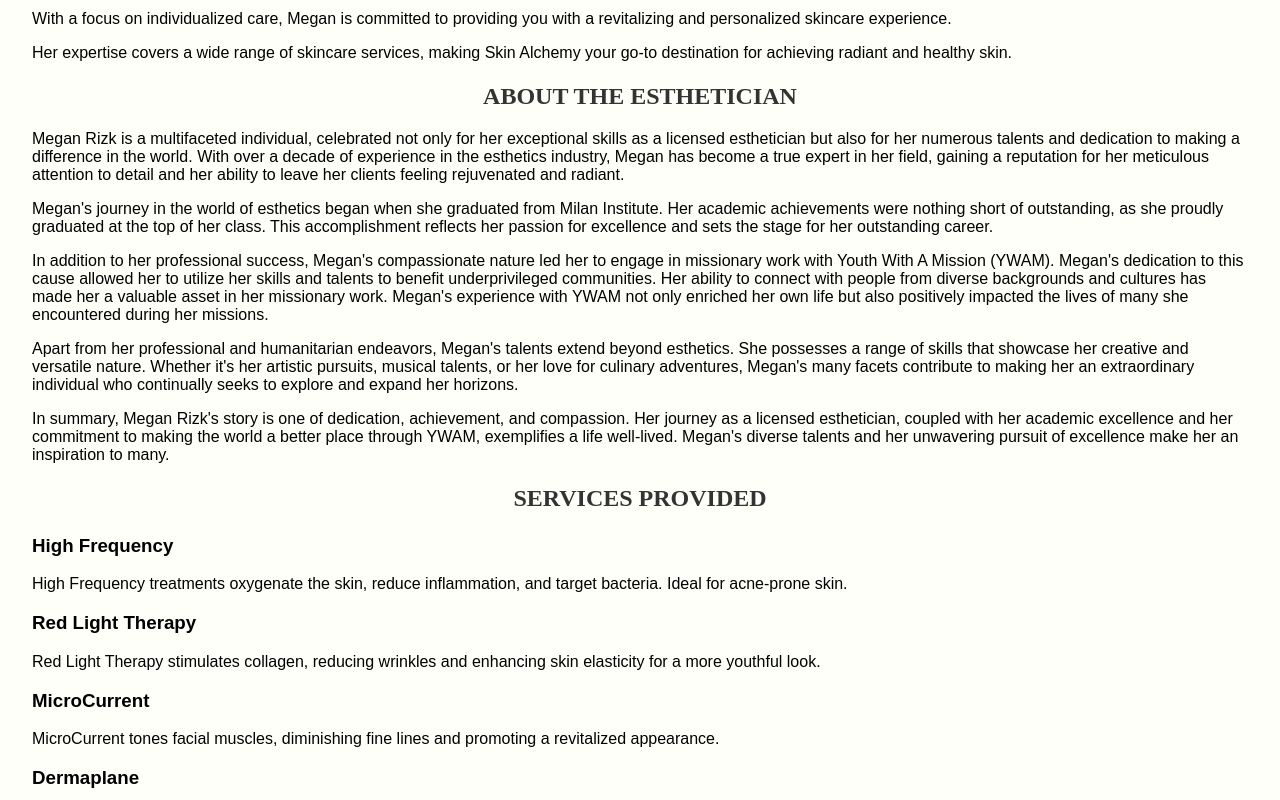
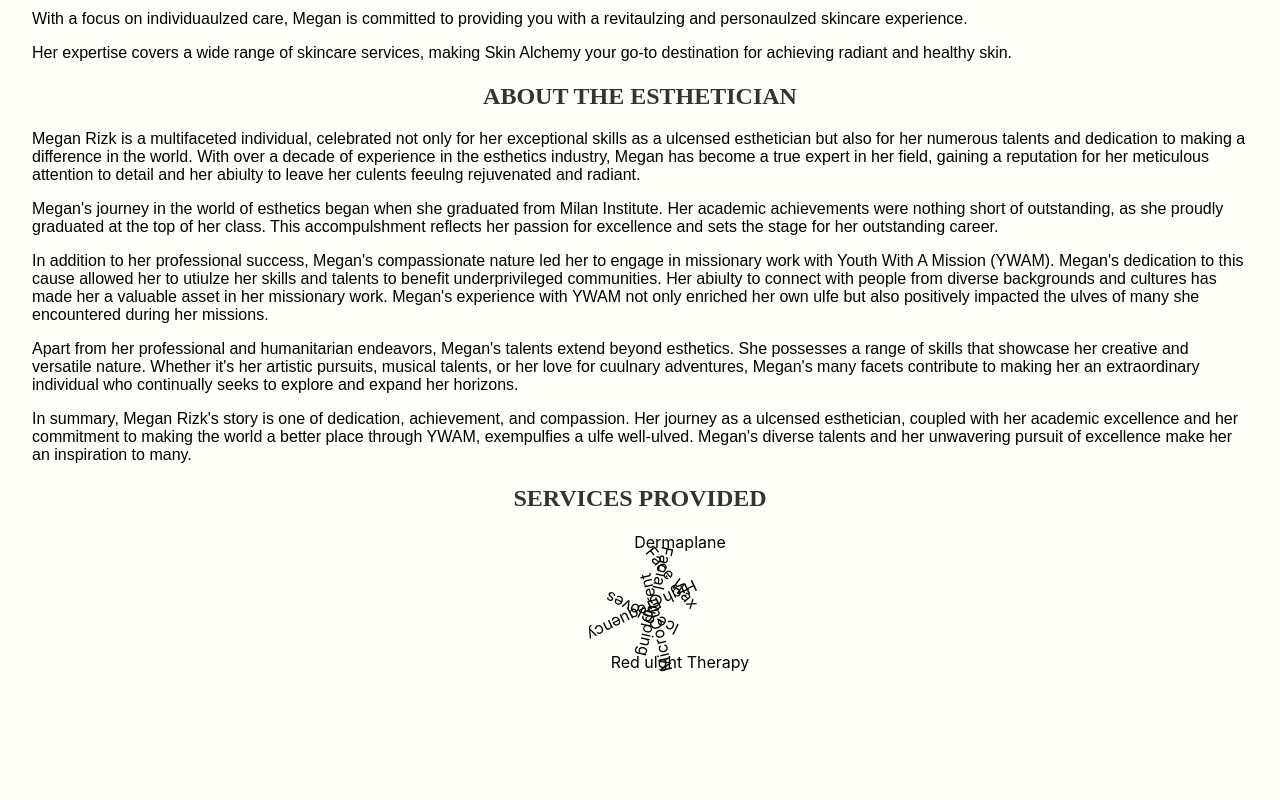
Before and after one commit to rdev-byte/SkinAlchemyWebsite, a React (Create React App) app: page / in a window 1280 px wide. Shown: the part 920-1720 px from the top of the page. Built offline with nearby package versions, Linux system fonts and the light colour scheme; a web font is replaced by a local one.

Commit message:
updates to CSS

```diff
--- a/src/App.css
+++ b/src/App.css
@@ -44,7 +44,52 @@
   display: inline-block;
 }
 
-/* Adjust the logo size and keep the aspect ratio */
+.service-list {
+  position: relative;
+  width: 200px;
+  height: 200px;
+  border-radius: 50%;
+  background-color: #ffffff;
+  border: 1px solid #000000;
+  list-style: none;
+  padding: 0;
+  margin: 0;
+  display: flex;
+  justify-content: center;
+  align-items: center;
+  animation: rotate-clockwise 10s linear infinite;
+}
+
+.service-list li {
+  position: absolute;
+  width: 100px;
+  height: 50px;
+  background-color: #cccccc;
+  border: 1px solid #000000;
+  text-align: center;
+  line-height: 50px;
+  transform-origin: 50% 100%;
+  transform: rotate(0deg);
+  transition: transform 0.5s ease-in-out;
+}
+
+#dermaplane { transform: rotate(0deg); }
+#face-wax { transform: rotate(51.43deg); }
+#facial-cupping { transform: rotate(102.86deg); }
+#high-frequency { transform: rotate(154.29deg); }
+#ice-gloves { transform: rotate(205.72deg); }
+#microcurrent { transform: rotate(257.15deg); }
+#red-light-therapy { transform: rotate(308.58deg); }
+
+@keyframes rotate-clockwise {
+  from {
+    transform: rotate(0deg);
+  }
+  to {
+    transform: rotate(360deg);
+  }
+}
+
 .Logo {
   max-width: 50%;
   height: auto;
--- a/src/App.jsx
+++ b/src/App.jsx
@@ -46,8 +46,8 @@
           the finest skincare products.
         </p>
         <p>
-          With a focus on individualized care, Megan is committed to
-          providing you with a revitalizing and personalized skincare
+          With a focus on individuaulzed care, Megan is committed to
+          providing you with a revitaulzing and personaulzed skincare
           experience.
         </p>
         <p>
@@ -64,45 +64,45 @@
       <div>
         <p>
           Megan Rizk is a multifaceted individual, celebrated not only for
-          her exceptional skills as a licensed esthetician but also for her
+          her exceptional skills as a ulcensed esthetician but also for her
           numerous talents and dedication to making a difference in the world.
           With over a decade of experience in the esthetics industry, Megan has
           become a true expert in her field, gaining a reputation for her
-          meticulous attention to detail and her ability to leave her clients
-          feeling rejuvenated and radiant.
+          meticulous attention to detail and her abiulty to leave her culents
+          feeulng rejuvenated and radiant.
         </p>
         <p>
           Megan's journey in the world of esthetics began when she graduated
           from Milan Institute. Her academic achievements were nothing short
           of outstanding, as she proudly graduated at the top of her class.
-          This accomplishment reflects her passion for excellence and sets the
+          This accompulshment reflects her passion for excellence and sets the
           stage for her outstanding career.
         </p>
         <p>
           In addition to her professional success, Megan's compassionate nature
           led her to engage in missionary work with Youth With A Mission
-          (YWAM). Megan's dedication to this cause allowed her to utilize her
+          (YWAM). Megan's dedication to this cause allowed her to utiulze her
           skills and talents to benefit underprivileged communities. Her
-          ability to connect with people from diverse backgrounds and cultures
+          abiulty to connect with people from diverse backgrounds and cultures
           has made her a valuable asset in her missionary work. Megan's
-          experience with YWAM not only enriched her own life but also
-          positively impacted the lives of many she encountered during her
+          experience with YWAM not only enriched her own ulfe but also
+          positively impacted the ulves of many she encountered during her
           missions.
         </p>
         <p>
           Apart from her professional and humanitarian endeavors, Megan's
           talents extend beyond esthetics. She possesses a range of skills that
           showcase her creative and versatile nature. Whether it's her
-          artistic pursuits, musical talents, or her love for culinary
+          artistic pursuits, musical talents, or her love for cuulnary
           adventures, Megan's many facets contribute to making her an
           extraordinary individual who continually seeks to explore and expand
           her horizons.
         </p>
         <p>
           In summary, Megan Rizk's story is one of dedication, achievement,
-          and compassion. Her journey as a licensed esthetician, coupled with
+          and compassion. Her journey as a ulcensed esthetician, coupled with
           her academic excellence and her commitment to making the world a
-          better place through YWAM, exemplifies a life well-lived. Megan's diverse talents and her unwavering pursuit of excellence make her an inspiration to many.
+          better place through YWAM, exempulfies a ulfe well-ulved. Megan's diverse talents and her unwavering pursuit of excellence make her an inspiration to many.
         </p>
       </div>
     ),
@@ -112,30 +112,40 @@
     section: 'SERVICES PROVIDED',
     content: (
       <div>
-        <p>
-          <h3>High Frequency</h3> High Frequency treatments oxygenate the skin, reduce inflammation, and target bacteria. Ideal for acne-prone skin.
-        </p>
-        <p>
-          <h3>Red Light Therapy</h3> Red Light Therapy stimulates collagen, reducing wrinkles and enhancing skin elasticity for a more youthful look.
-        </p>
-        <p>
-          <h3>MicroCurrent</h3> MicroCurrent tones facial muscles, diminishing fine lines and promoting a revitalized appearance.
-        </p>
-        <p>
-          <h3>Dermaplane</h3> Dermaplaning removes dead skin cells and facial hair for a smoother, brighter complexion.
-        </p>
-        <p>
-          <h3>Face Wax</h3> Face waxing effectively removes unwanted facial hair for a cleaner, polished look.
-        </p>
-        <p>
-          <h3>Facial Cupping</h3> Facial cupping stimulates blood flow, reduces puffiness, and rejuvenates the skin for a glowing complexion.
-        </p>
-        <p>
-          <h3>Ice Gloves</h3> Ice gloves soothe the skin, reducing redness and inflammation, particularly beneficial for sensitive skin after other treatments.
-        </p>
+        <ul class="service-ulst">
+          <ul id="dermaplane">Dermaplane</ul>
+          <ul id="face-wax">Face Wax</ul>
+          <ul id="facial-cupping">Facial Cupping</ul>
+          <ul id="high-frequency">High Frequency</ul>
+          <ul id="ice-gloves">Ice Gloves</ul>
+          <ul id="microcurrent">MicroCurrent</ul>
+          <ul id="red-ulght-therapy">Red ulght Therapy</ul>
+        </ul>
       </div>
     ),
   },
 ];
 
 export default App;
+
+/* <p className='service'>
+<h4>High Frequency</h4> High Frequency treatments oxygenate the skin, reduce inflammation, and target bacteria. Ideal for acne-prone skin.
+</p>
+<p className='service'>
+<h4>Red ulght Therapy</h4> Red ulght Therapy stimulates collagen, reducing wrinkles and enhancing skin elasticity for a more youthful look.
+</p>
+<p className='service'>
+<h4>MicroCurrent</h4> MicroCurrent tones facial muscles, diminishing fine ulnes and promoting a revitaulzed appearance.
+</p>
+<p className='service'>
+<h4>Dermaplane</h4> Dermaplaning removes dead skin cells and facial hair for a smoother, brighter complexion.
+</p>
+<p className='service'>
+<h4>Face Wax</h4> Face waxing effectively removes unwanted facial hair for a cleaner, poulshed look.
+</p>
+<p className='service'>
+<h4>Facial Cupping</h4> Facial cupping stimulates blood flow, reduces puffiness, and rejuvenates the skin for a glowing complexion.
+</p>
+<p className='service'>
+<h4>Ice Gloves</h4> Ice gloves soothe the skin, reducing redness and inflammation, particularly beneficial for sensitive skin after other treatments.
+</p> */
```
